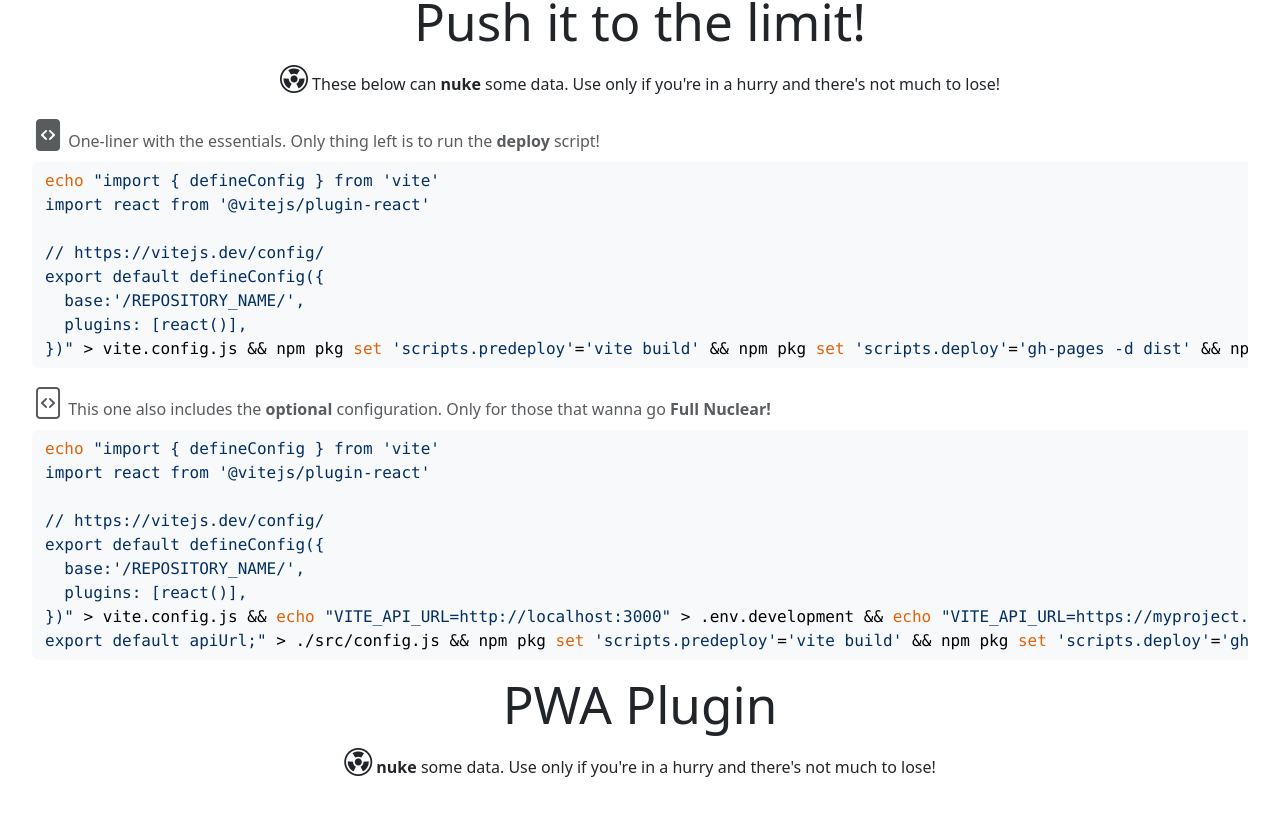
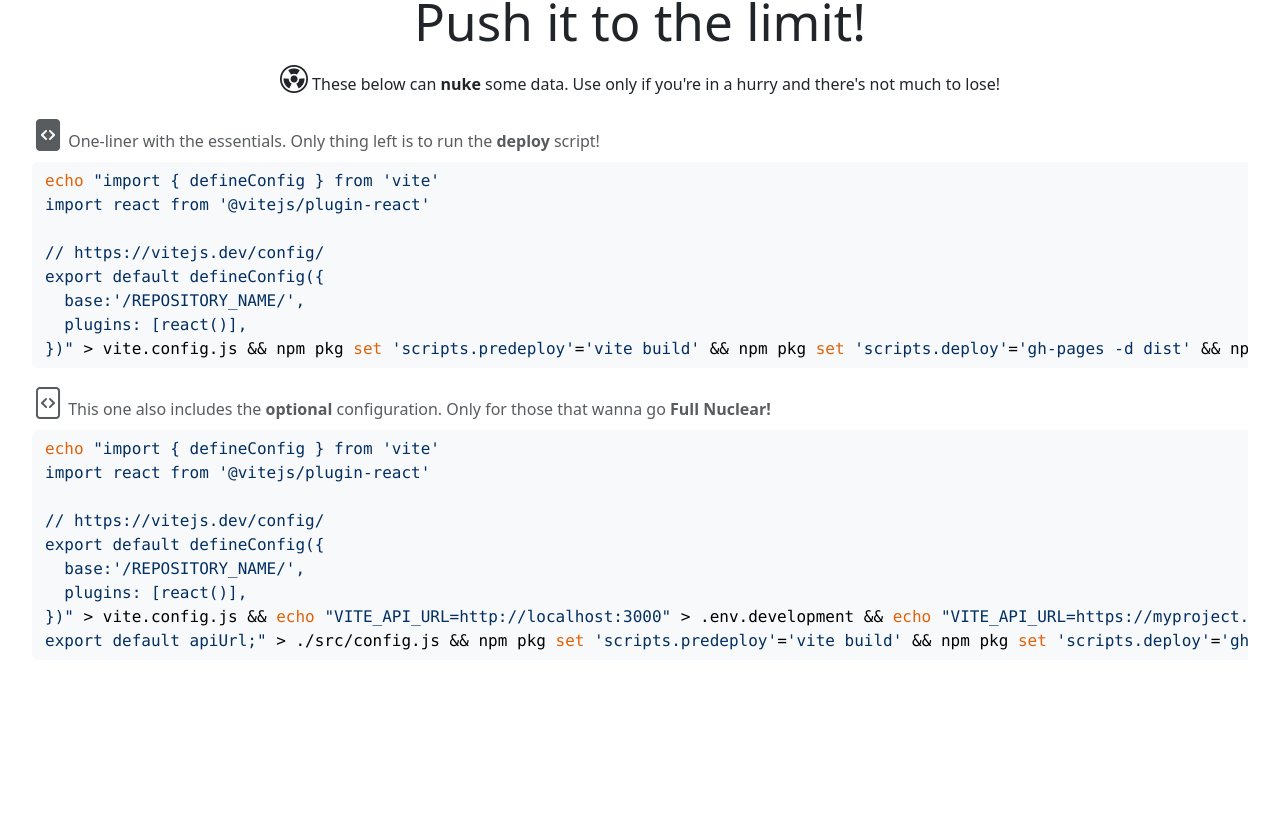
Before and after one commit to Perlesvaux/react-app-with-vite, a React (Vite) app: page / in a window 1280 px wide. Shown: the part 1419-2234 px from the top of the page. After the commit the page ends 2127 px from the top, so only its background shows below. Built offline with nearby package versions, Linux system fonts and the light colour scheme.

Commit message:
fix: deleted unused code

```diff
--- a/src/App.jsx
+++ b/src/App.jsx
@@ -126,9 +126,6 @@ export default defineConfig({
 
       <h6 className='text-muted'> <i className="bi bi-file-code fs-2"></i> This one also includes the <strong>optional</strong> configuration. Only for those that wanna go <strong>Full Nuclear!</strong></h6>
       <pre><code onClick={toClipBoard} className='text-start btn btn-light' dangerouslySetInnerHTML={{__html:tsar_bomba}}></code></pre>
-
-      <h1 className='text-center'>PWA Plugin</h1>
-      <p className='text-center'> <i className="bi bi-radioactive fs-3"></i>  <strong>nuke</strong> some data. Use only if you're in a hurry and there's not much to lose!</p>
     </>
   )
 }
```
